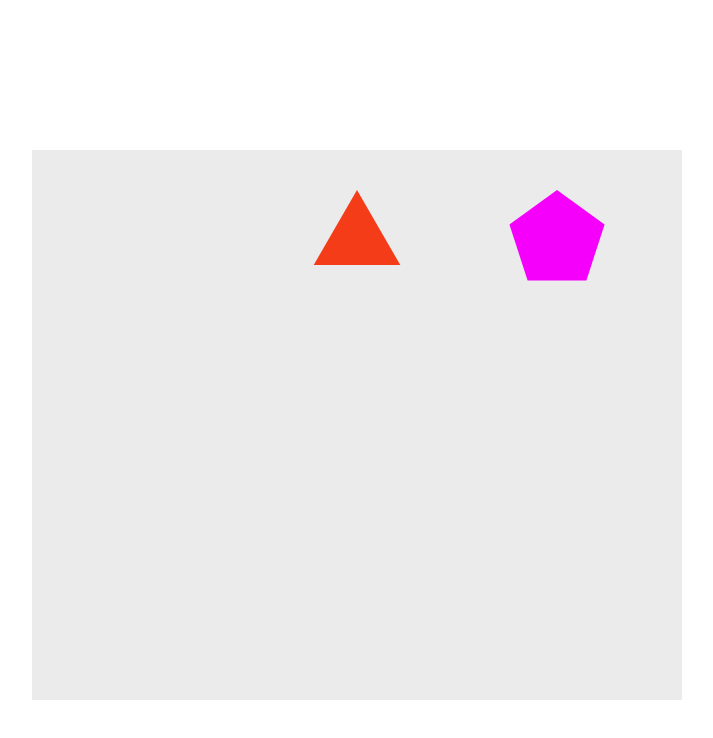
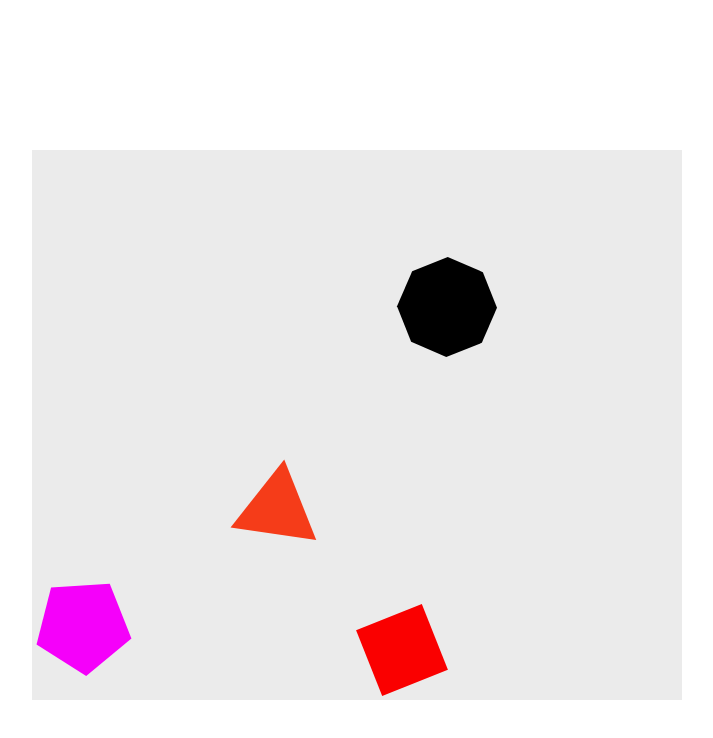
Before and after one commit to ExpDev-mul/2D-Playground, a plain HTML site: page index.htm in a window 1280 px wide. Shown: the whole page, without its empty margins (283-996 px from the left). Drawn offline with Linux system fonts and the light colour scheme.

Commit message:
Update index.htm

```diff
--- a/index.htm
+++ b/index.htm
@@ -125,20 +125,31 @@
         function areColliding(vertices1, vertices2){
             const axes1 = getPerpAxes(vertices1)
             const axes2 = getPerpAxes(vertices2)
+
+            let translations = []
             for (const axis of axes1.concat(axes2)){
                 const prj1 = projectPoly(axis, vertices1)
                 const prj2 = projectPoly(axis, vertices2)
                 if (!overlap(prj1, prj2)){
-                    return false
+                    return [false, new Vector2(0, 0)]
                 }
+
+                let ol = Math.abs(prj2[1] - prj1[0])
+                let ofs = axis.mul(ol).unit().mul(35)
+                translations.push(ofs)
             }
 
-            return true
+            translations.sort((a, b) => {
+                return a.mag() < b.mag()
+            })
+
+            return [true, translations[0]]
         }
 
+        let vp_width = 650
         let vp_height = 550
 
-        let g = 0
+        let g = 1
         let restitution = 1
 
         let physics_calculation_last_step = {}
@@ -146,8 +157,9 @@
         const objects = []
         class Object{
             constructor(sides, size, mass, position, initial_velocity, color){
-                var [svg, vertices] = CreateSVG(sides, size.x, size.y, color)
+                var [svg, polygon, vertices] = CreateSVG(sides, size.x, size.y, color)
                 this.svg = svg
+                this.polygon = polygon
                 this.vertices = vertices
                 this.sides = sides
                 this.size = size
@@ -157,6 +169,8 @@
                 this.fixed = false
                 objects.push( this )
                 this.id = objects.length
+                this.rotate = 0
+                this.torque = 50
             }
 
             setFixed(val){
@@ -164,6 +178,10 @@
             }
 
             update(dt){
+                this.vertices = UpdateSVG(this)
+
+                this.rotate += this.torque*dt
+
                 if (this.fixed){
                     this.svg.style.marginLeft = this.position.x - this.size.x + "px"
                     this.svg.style.marginTop = this.position.y - this.size.y + "px"
@@ -182,20 +200,26 @@
                     this.position = new Vector2(0, 0)
                 }
 
-                /*
-                if (this.position.y >= vp_height - this.radius/2 && this.velocity.y > 0){
+                if (this.position.y >= vp_height - this.size.y/2 && this.velocity.y > 0){
                     this.velocity = new Vector2(this.velocity.x, -this.velocity.y, this.velocity.z)
                 }
 
-                if (this.position.y <= this.radius && this.velocity.y < 0){
+                if (this.position.y <= this.size.y && this.velocity.y < 0){
                     this.velocity = new Vector2(this.velocity.x, -this.velocity.y, this.velocity.z)
                 }
 
+                if (this.position.x >= vp_width - this.size.x/2 && this.velocity.x > 0){
+                    this.velocity = new Vector2(-this.velocity.x, this.velocity.y, this.velocity.z)
+                }
+
+                if (this.position.x <= this.size.x && this.velocity.x < 0){
+                    this.velocity = new Vector2(-this.velocity.x, this.velocity.y, this.velocity.z)
+                }
+
                 this.position = new Vector2(
-                    this.position.x,
-                    clamp(this.position.y, this.radius, vp_height - this.radius/2)
+                    clamp(this.position.x, this.size.x, vp_width - this.size.x/2),
+                    clamp(this.position.y, this.size.y, vp_height - this.size.y/2)
                 )
-                */
 
                 this.svg.style.marginLeft = this.position.x - this.size.x + "px"
                 this.svg.style.marginTop = this.position.y - this.size.y + "px"
@@ -205,22 +229,27 @@
                 const vertices1 = this.vertices.map(v => v.add(this.position))
                 for (const obj of objects){
                     if (obj !== this){
-                        if (physics_calculation_last_step[obj.id + " " + this.id] == true || physics_calculation_last_step[this.id + " " + obj.id] == true){
-                            continue
-                        }
-
-                        physics_calculation_last_step[obj.id + " " + this.id] = true
                         const vertices2 = obj.vertices.map(v => v.add(obj.position))
 
-                        if (areColliding(vertices1, vertices2)){
-                            console.log("true")
+                        const data = areColliding(vertices1, vertices2)
+                        const colliding = data[0]
+                        const translation = data[1]
+                        if (colliding){
+                            console.log(translation.mag())
+                            if (physics_calculation_last_step[obj.id + " " + this.id] == true || physics_calculation_last_step[this.id + " " + obj.id] == true){
+                                continue
+                            }
+
+                            physics_calculation_last_step[obj.id + " " + this.id] = true
+
+                            // this.position = this.position.add(translation)
                             const relativeVelocity = this.velocity.sub(obj.velocity)
-                            let dir = this.position.sub(obj.position).unit()
+                            let dir = this.velocity.sub(obj.velocity).unit()
                             const impulse = dir.mul(relativeVelocity.dot(dir) * (1 + restitution) / (1 / this.mass + 1 / obj.mass))
                             this.velocity = this.velocity.sub( impulse.div(this.mass) )
                             obj.velocity = obj.velocity.add( impulse.div(obj.mass) )
                         } else {
-                            console.log("false")
+                            physics_calculation_last_step[obj.id + " " + this.id] = false
                         }
                     }
                 }
@@ -265,13 +294,57 @@
             polygon.style.fill = color
             polygon.setAttribute("points", points.trim());
             svg.appendChild(polygon);
-            return [svg, vertices]
+            return [svg, polygon, vertices]
         }
+
+        function UpdateSVG(obj){
+            const svg = obj.svg
+
+            let last_point = null
+
+            let sides = obj.sides
+            let w = obj.size.x
+            let h = obj.size.y
+
+            let vertices = []
+            let points = ""
+            for (let a = 0; a <= 360 + 360/sides/2; a += 360/sides){
+                let rad_a = (90 - 360/sides/2 + a + obj.rotate)/180*Math.PI
+
+                let x = Math.cos(rad_a)*w + w
+                let y = Math.sin(rad_a)*h + h
+                if (last_point != null){
+                    /*
+                    const line = document.createElementNS(svgNS, "line")
+                    line.classList.add("object_line")
+                    line.setAttribute("x1", last_point[0])
+                    line.setAttribute("y1", last_point[1])
+                    line.setAttribute("x2", x)
+                    line.setAttribute("y2", y)
+                    svg.appendChild(line)
+                    */
+                }
+
+                points += `${x},${y} `
+                last_point = [x, y]
+                vertices.push( new Vector2(x, y) )
+            }
+
+            const polygon = obj.polygon
+            polygon.style.fill = obj.color
+            polygon.setAttribute("points", points.trim());
+            return vertices
+        }
+
+
 
         // const floor = new Object(4, new Vector2(450, 50), 30, new Vector2(325, 510), new Vector2(0, 0), "rgb(125, 255, 125)" )
         // floor.setFixed(true)
-        new Object(3, new Vector2(50, 50), 30, new Vector2(325, 90), new Vector2(0, 0), "rgb(245, 60, 25)" )
-        new Object(5, new Vector2(50, 50), 30, new Vector2(525, 90), new Vector2(0, 0), "rgb(245, 0, 250)" )
+        new Object(3, new Vector2(50, 50), 30, new Vector2(325, 0), new Vector2(0, 0), "rgb(245, 60, 25)" )
+        new Object(5, new Vector2(50, 50), 90, new Vector2(400, 800), new Vector2(250, 0), "rgb(245, 0, 250)" )
+        new Object(4, new Vector2(50, 50), 200, new Vector2(250, 300), new Vector2(250, 0), "rgb(250, 0, 0)" )
+        new Object(8, new Vector2(50, 50), 70, new Vector2(0, 0), new Vector2(250, 0), "rgb(0, 0, 0)" )
+
 
 
         let SPS = 60 // Physics steps per second
@@ -285,7 +358,7 @@
                 obj.checkCollisions()
             }
 
-            physics_calculation_last_step = {}
+            // physics_calculation_last_step = []
         }, 1000*1/SPS);
     </script>
 </html>
```
